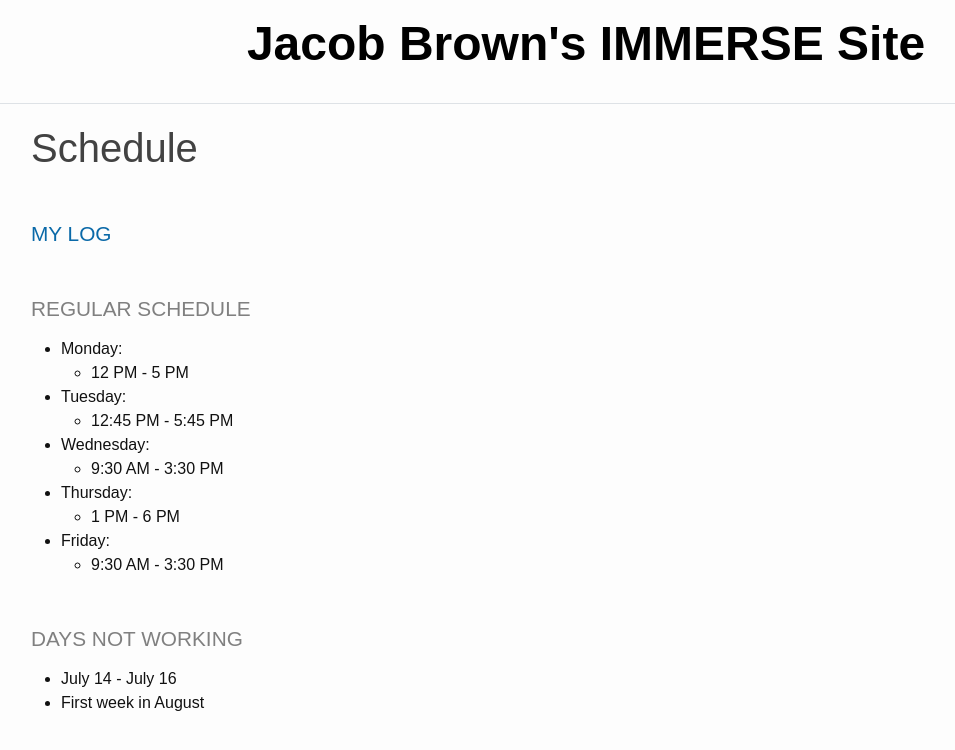
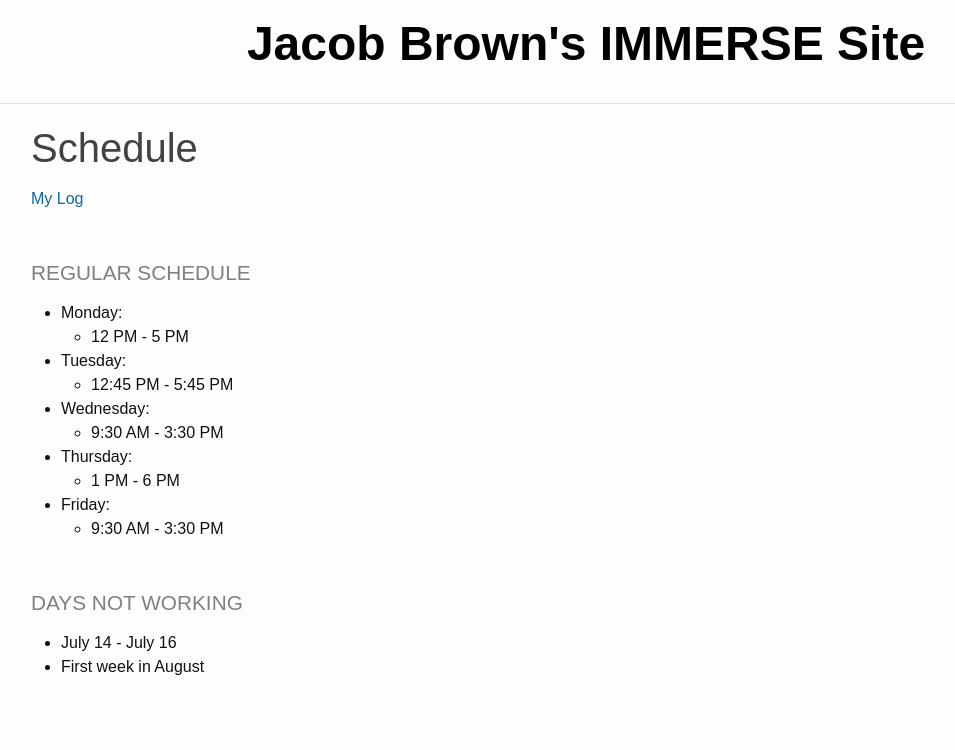
Before and after one commit to jacobdbrown4/jacob_brown, a Jekyll site: the page built from _pages/schedule.md, in a window 1280 px wide. Shown: the top 750 px of the page, without its empty margins (54-1009 px from the left). Built offline with Jekyll 4.4.1, drawn with Linux system fonts in a browser that asks for light colours.

```diff
--- a/_pages/schedule.md
+++ b/_pages/schedule.md
@@ -2,7 +2,7 @@
 layout: default
 title: Schedule
 ---
-### [My Log](https://jacobdbrown4.github.io/jacob_brown//pages/log/)
+[My Log](https://jacobdbrown4.github.io/jacob_brown//pages/log/)
 
 ### Regular Schedule
 
```
Also changed, not shown: _pages/log.md (+1 -1 lines).
